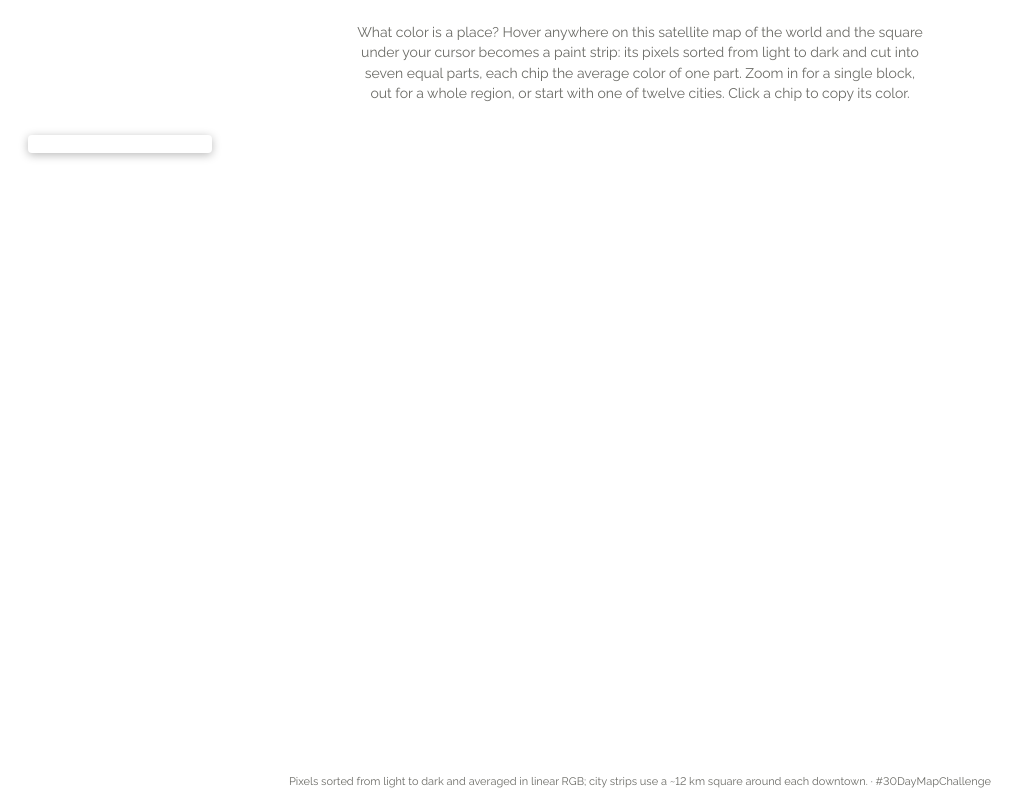
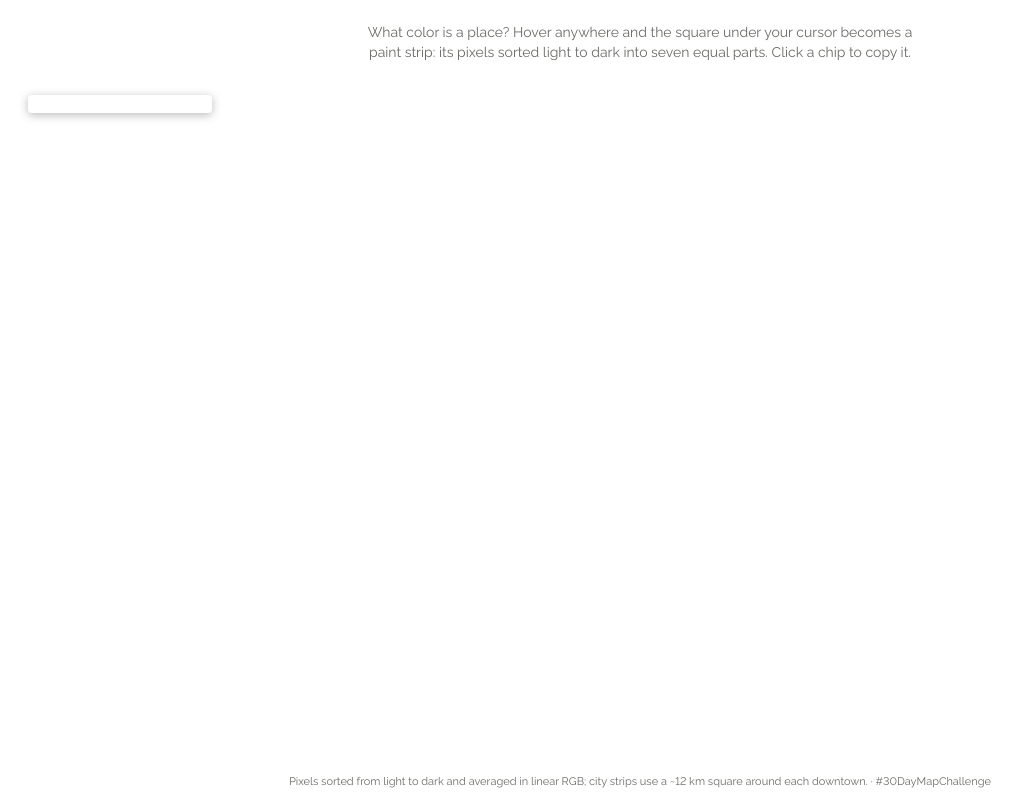
Before and after one commit to daniellecarrick/30-day-map-challenge, a plain HTML site: page day25-is-this-a-map/web/index.html in a window 1280 px wide. Shown: the whole page, without its empty margins (0-1030 px from the left). Drawn offline with nearby package versions, Linux system fonts and the light colour scheme; a script that the page names is missing.

Commit message:
Day 25: two-line subhead; add the two-line subhead rule to CLAUDE.md
Co-Authored-By: Claude Opus 5.5 <noreply@anthropic.com>

```diff
--- a/day25-is-this-a-map/web/index.html
+++ b/day25-is-this-a-map/web/index.html
@@ -51,10 +51,8 @@
 <div class="page">
   <header>
     <h1 id="title"></h1>
-    <p class="lede">What color is a place? Hover anywhere on this satellite map of the world and the square under
-      your cursor becomes a paint strip: its pixels sorted from light to dark and cut into seven equal parts, each
-      chip the average color of one part. Zoom in for a single block, out for a whole region, or start with one of
-      twelve cities. Click a chip to copy its color.</p>
+    <p class="lede">What color is a place? Hover anywhere and the square under your cursor becomes a paint strip:
+      its pixels sorted light to dark into seven equal parts. Click a chip to copy it.</p>
     <div class="cities" id="cities" role="group" aria-label="Jump to a city"></div>
   </header>
   <div class="map-wrap" id="map">
```
Also changed, not shown: docs/day25/index.html (+2 -4 lines), 1 other file.
